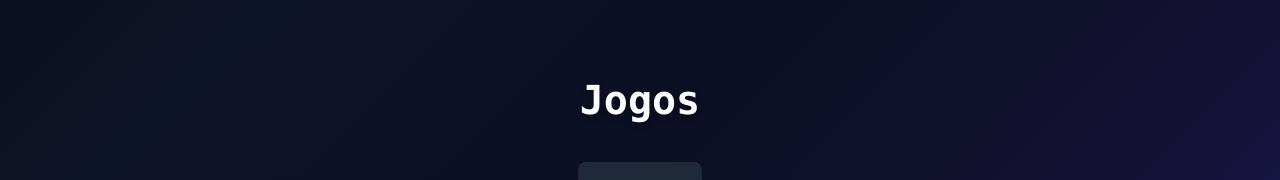
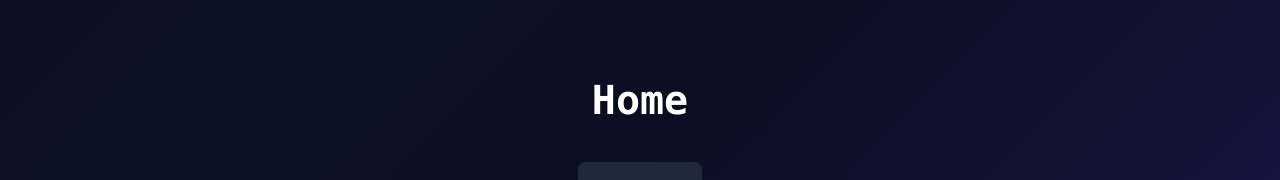
Before and after one commit to joaorema/Palavras, a React (Vite) app: page / in a window 1280 px wide. Shown: the part 260-440 px from the top of the page. Built offline with nearby package versions, Linux system fonts and the light colour scheme.

Commit message:
Quick change in Home page

```diff
--- a/src/Pages/Home.tsx
+++ b/src/Pages/Home.tsx
@@ -10,7 +10,7 @@ function Home() {
 
   return (
     <div className="top-div">
-      <h1 className="font-mono">Jogos</h1>
+      <h1 className="font-mono">Home</h1>
       <Button1 href="/games" title="Jogar">
       </Button1>
     </div>
```
